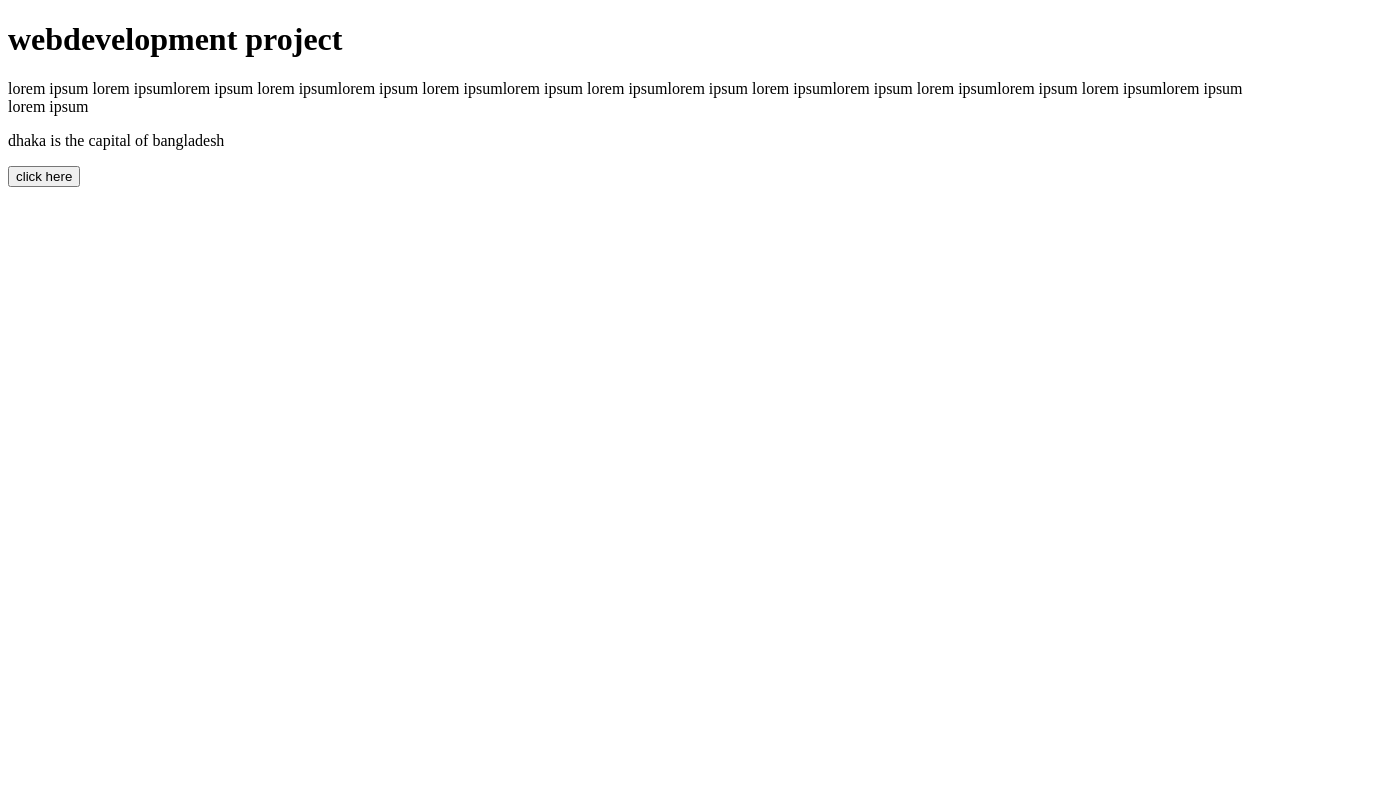
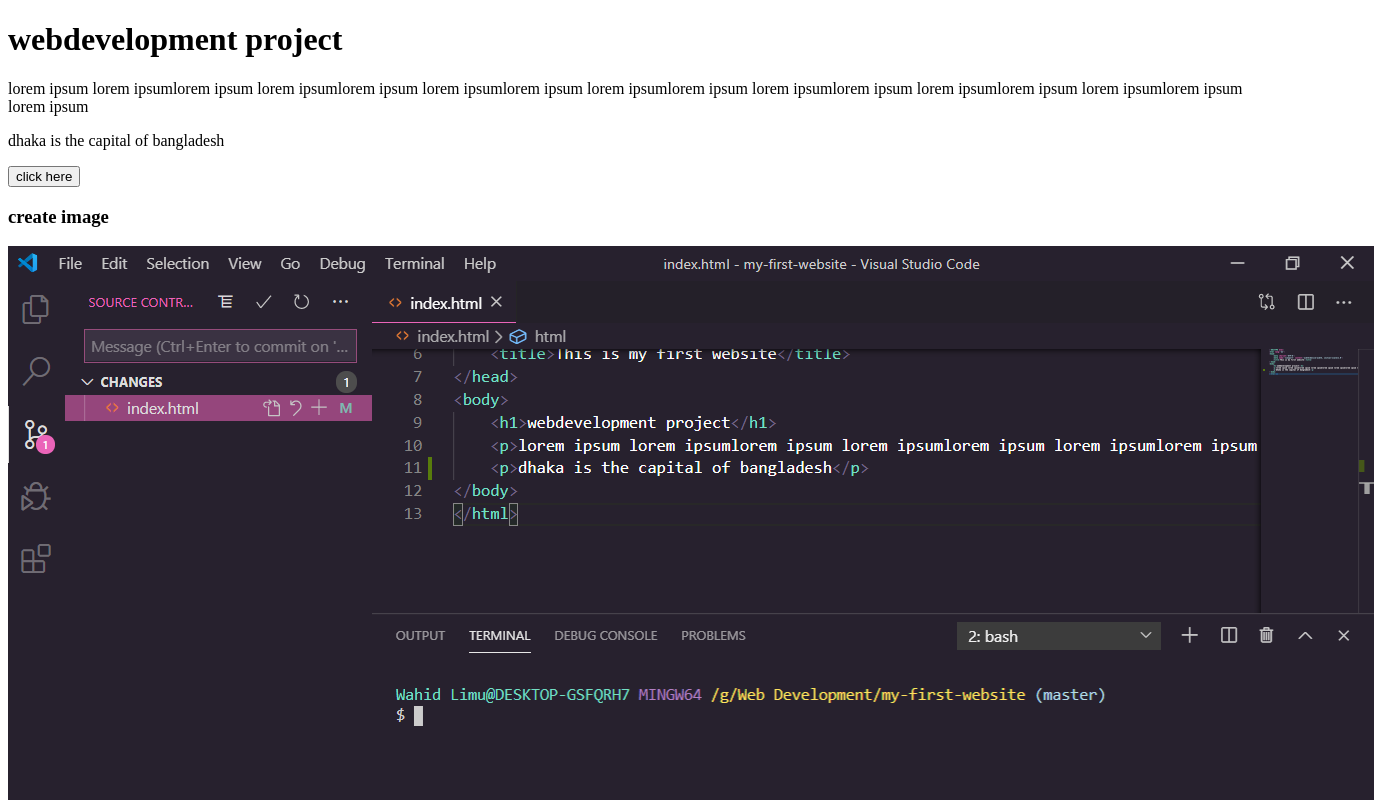
Before and after one commit to Shakildeveloper/my-first-website, a plain HTML site: page index.html in a window 1280 px wide. Shown: the top 800 px of the page, 1374 px wide, since content can reach past the window. Drawn offline with Linux system fonts and the light colour scheme.

Commit message:
my images

```diff
--- a/index.html
+++ b/index.html
@@ -10,5 +10,7 @@
     <p>lorem ipsum lorem ipsumlorem ipsum lorem ipsumlorem ipsum lorem ipsumlorem ipsum lorem ipsumlorem ipsum lorem ipsumlorem ipsum lorem ipsumlorem ipsum lorem ipsumlorem ipsum lorem ipsum</p>
     <p>dhaka is the capital of bangladesh</p>
     <button>click here</button>
+    <h3>create image</h3>
+    <img src="images/terminal.png" alt="terminal">
 </body>
 </html>
```
Also changed, not shown: images/terminal.png (added).
